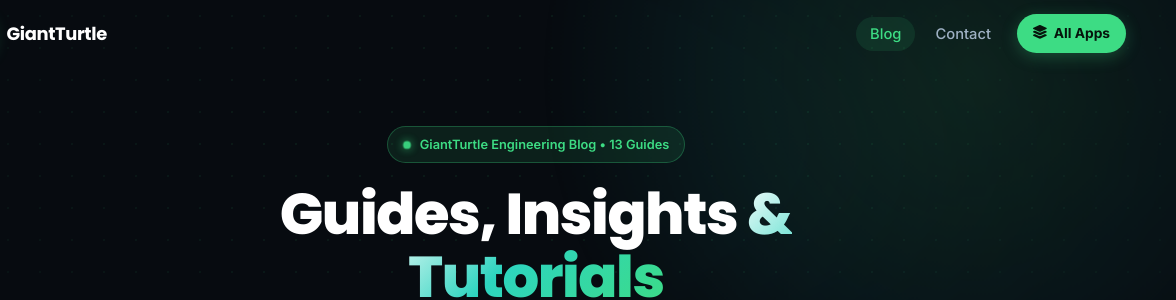
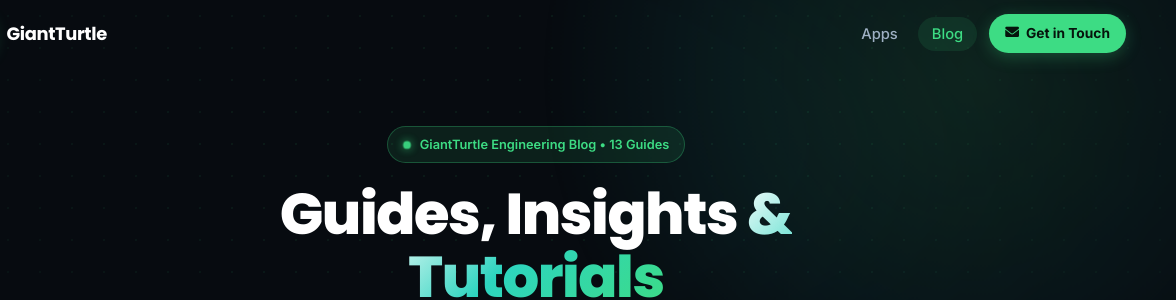
Before and after one commit to giantturtle/giantturtle.github.io, a plain HTML site: page blog/blog_main.html in a window 1280 px wide. Shown: the top 300 px of the page, 104-1280 px from the left. Drawn offline with Linux system fonts and the light colour scheme.

Commit message:
ui updates

```diff
--- a/blog/blog_main.html
+++ b/blog/blog_main.html
@@ -984,11 +984,11 @@
             </a>
 
             <ul class="nav-links">
+                <li><a href="../index.html#projects">Apps</a></li>
                 <li><a href="blog_main.html" class="nav-active" aria-current="page">Blog</a></li>
-                <li class="nav-hide-mobile"><a href="mailto:giant2turtle@gmail.com">Contact</a></li>
                 <li>
-                    <a href="../index.html#projects" class="nav-cta">
-                        <i class="fas fa-layer-group" aria-hidden="true"></i> All Apps
+                    <a href="mailto:giant2turtle@gmail.com?subject=App%20Development%20Idea" class="nav-cta">
+                        <i class="fas fa-envelope" aria-hidden="true"></i> Get in Touch
                     </a>
                 </li>
             </ul>
```
